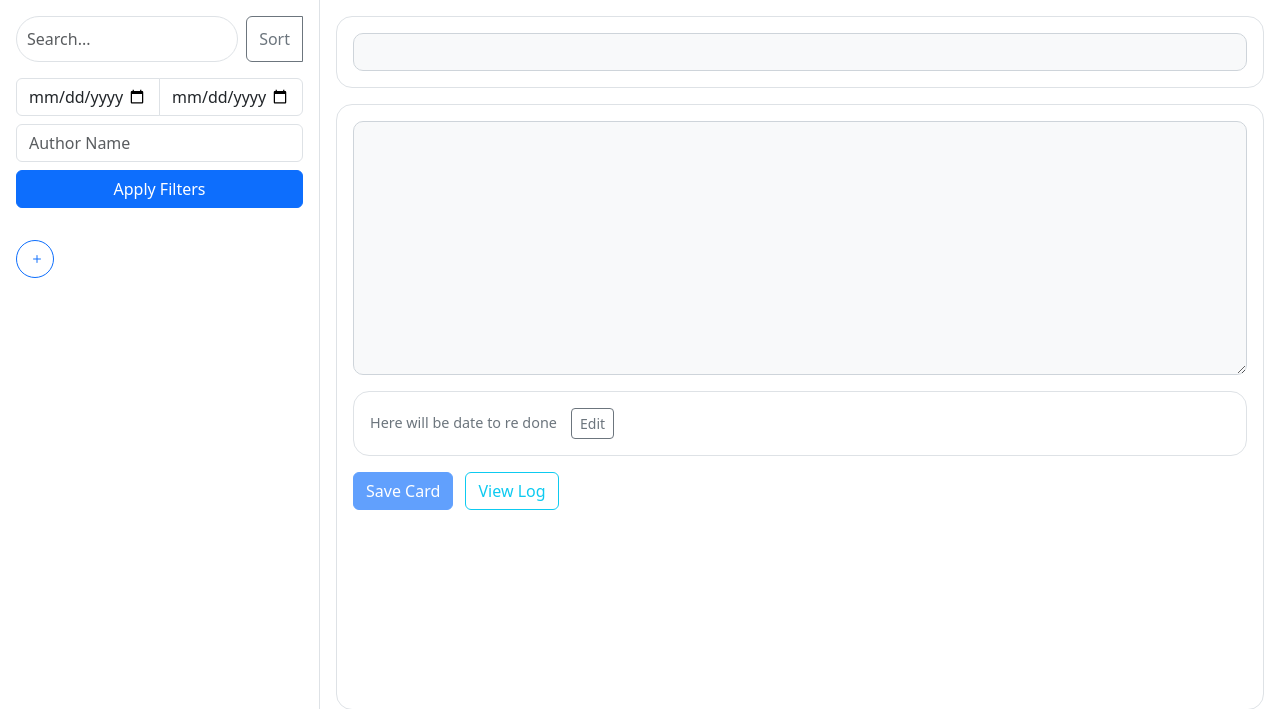
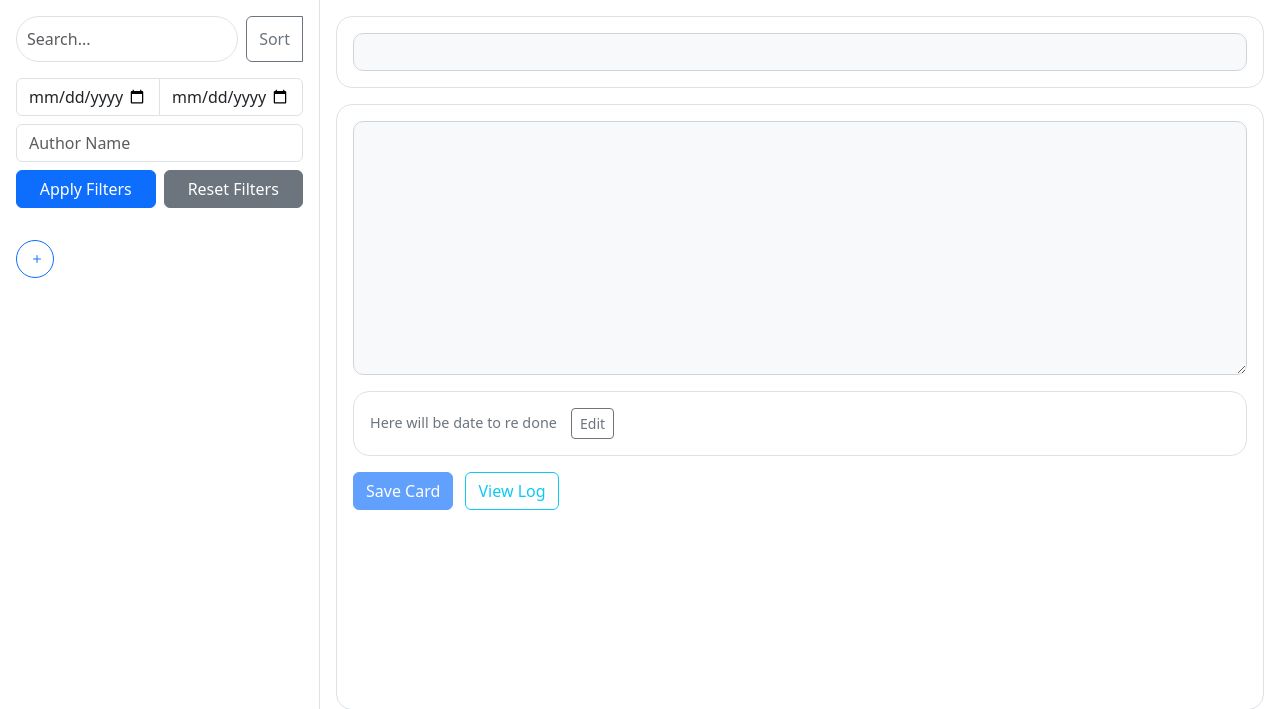
Before and after one commit to AlexBaurer/drtool, a FastAPI app: page / in a window 1280 px wide. Shown: the top 709 px of the page. Run offline with FastAPI, Linux system fonts and the light colour scheme; data that the repository does not hold is empty.

Commit message:
add reset filters button

```diff
--- a/static/js/app.js
+++ b/static/js/app.js
@@ -263,6 +263,10 @@ document.addEventListener('DOMContentLoaded', async function () {
         }
     });
 
+    filterForm.addEventListener('reset', () => {
+        window.history.pushState(null, '', '/');
+        renderCards();
+    });
 
     viewLogButton.addEventListener("click", showLog);
 
--- a/templates/index.html
+++ b/templates/index.html
@@ -37,7 +37,10 @@
                         <input type="date" id="endDateFilter" name='to_date' class="form-control" placeholder="End Date" value="{{ to_date or '' }}" aria-label="End Date">
                     </div>
                     <input type="text" id="authorFilter" name="author" class="form-control mb-2" placeholder="Author Name" value="{{ author or '' }}" aria-label="Author Name">
-                    <button type="submit" class="btn btn-primary w-100" aria-label="Apply Filters">Apply Filters</button>
+                    <div class="d-flex gap-2">
+                        <button type="submit" class="btn btn-primary w-100" aria-label="Apply Filters">Apply Filters</button>
+                        <button type="reset" id="resetFilters" class="btn btn-secondary w-100" aria-label="Reset Filters">Reset Filters</button>
+                    </div>
                 </form>
                 <div class="d-flex flex-column gap-3 mb-3" id="cardList">
                     {% for card in cards %}
```
Lines whose indentation alone changed are shown as unchanged.
